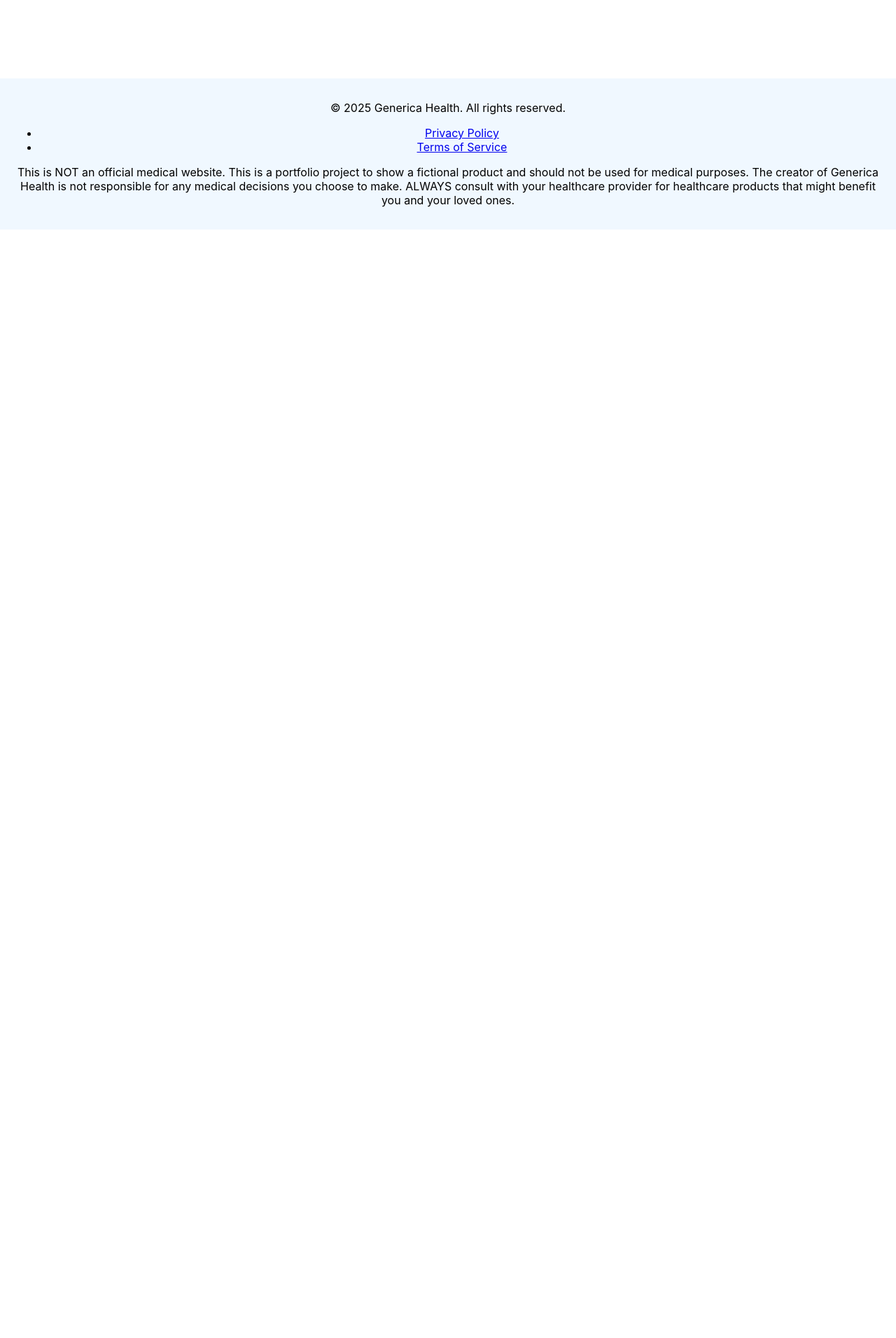
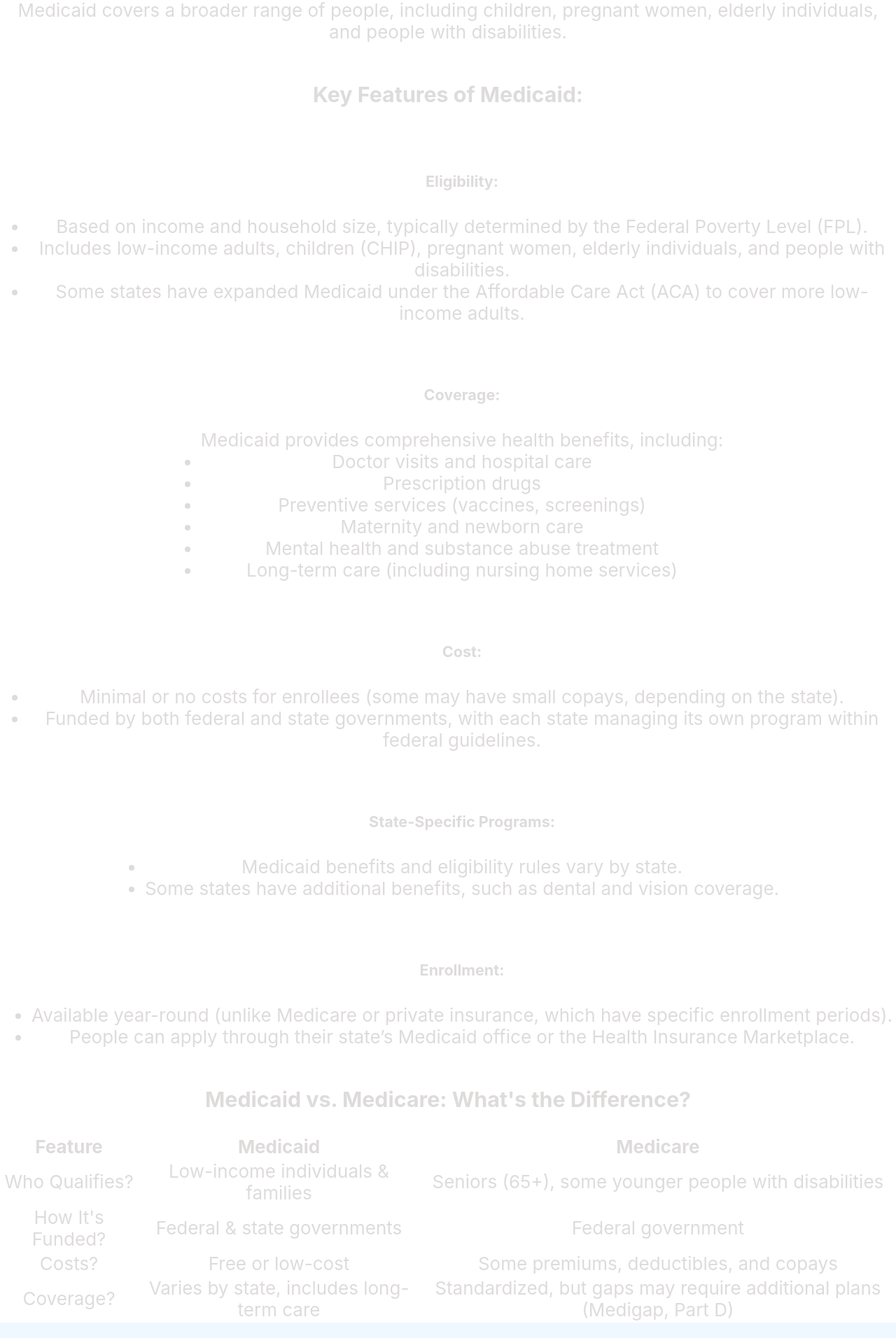
Before and after one commit to RickyFig17/Generica-Health, a React (Create React App) app: page /medicaid in a window 1280 px wide. Shown: the part 688-2600 px from the top of the page at 70% size. Before the commit the page ends 1016 px from the top, so only its background shows below. Built offline with nearby package versions, Linux system fonts and the light colour scheme.

Commit message:
adding medicaid

```diff
--- a/src/Medicaid.js
+++ b/src/Medicaid.js
@@ -1,17 +1,19 @@
 import React, { useState } from "react";
+import TextContent from "./Text.json";
 
 function Medicaid() {
   return (
     <>
-      <h1>Medicaid</h1>
+      <h1>{TextContent.TextContent.Medicaid.medicaid}</h1>
       <SearchForMedicaidPlans />
       <SearchBar />
+      <MedicaidParagraph />
     </>
   );
 }
 
 function SearchForMedicaidPlans() {
-  return <h3>Find plans near me:</h3>;
+  return <h3>{TextContent.TextContent.Medicaid.findPlans}</h3>;
 }
 
 function SearchBar() {
@@ -30,4 +32,106 @@ function SearchBar() {
   );
 }
 
+function MedicaidParagraph() {
+  return (
+    <>
+      <h3>{TextContent.TextContent.Medicaid.whatisMedicaid}</h3>
+      <p>
+        Medicaid is a joint federal and state health insurance program designed
+        to provide free or low-cost healthcare to low-income individuals and
+        families. Unlike Medicare, which is mainly for seniors, Medicaid covers
+        a broader range of people, including children, pregnant women, elderly
+        individuals, and people with disabilities.
+      </p>
+      <h3>Key Features of Medicaid:</h3>
+      <ul>
+        <h5>Eligibility:</h5>
+        <li>
+          Based on income and household size, typically determined by the
+          Federal Poverty Level (FPL).
+        </li>
+        <li>
+          Includes low-income adults, children (CHIP), pregnant women, elderly
+          individuals, and people with disabilities.
+        </li>
+        <li>
+          Some states have expanded Medicaid under the Affordable Care Act (ACA)
+          to cover more low-income adults.
+        </li>
+      </ul>
+      <ul>
+        <h5>Coverage:</h5>
+        Medicaid provides comprehensive health benefits, including:
+        <li>Doctor visits and hospital care</li>
+        <li>Prescription drugs</li>
+        <li>Preventive services (vaccines, screenings)</li>
+        <li>Maternity and newborn care</li>
+        <li>Mental health and substance abuse treatment</li>
+        <li>Long-term care (including nursing home services)</li>
+      </ul>
+      <ul>
+        <h5>Cost:</h5>
+        <li>
+          Minimal or no costs for enrollees (some may have small copays,
+          depending on the state).
+        </li>
+        <li>
+          Funded by both federal and state governments, with each state managing
+          its own program within federal guidelines.
+        </li>
+      </ul>
+      <ul>
+        <h5>State-Specific Programs:</h5>
+        <li>Medicaid benefits and eligibility rules vary by state.</li>
+        <li>
+          Some states have additional benefits, such as dental and vision
+          coverage.
+        </li>
+      </ul>
+      <ul>
+        <h5>Enrollment:</h5>
+        <li>
+          Available year-round (unlike Medicare or private insurance, which have
+          specific enrollment periods).
+        </li>
+        <li>
+          People can apply through their state’s Medicaid office or the Health
+          Insurance Marketplace.
+        </li>
+      </ul>
+      <h3>Medicaid vs. Medicare: What's the Difference?</h3>
+      <table>
+        <tr>
+          <th>Feature</th>
+          <th>Medicaid</th>
+          <th>Medicare</th>
+        </tr>
+        <tr>
+          <td>Who Qualifies?</td>
+          <td>Low-income individuals & families</td>
+          <td>Seniors (65+), some younger people with disabilities</td>
+        </tr>
+        <tr>
+          <td>How It's Funded?</td>
+          <td>Federal & state governments</td>
+          <td>Federal government</td>
+        </tr>
+        <tr>
+          <td>Costs?</td>
+          <td>Free or low-cost</td>
+          <td>Some premiums, deductibles, and copays</td>
+        </tr>
+        <tr>
+          <td>Coverage?</td>
+          <td>Varies by state, includes long-term care</td>
+          <td>
+            Standardized, but gaps may require additional plans (Medigap, Part
+            D)
+          </td>
+        </tr>
+      </table>
+    </>
+  );
+}
+
 export default Medicaid;
--- a/src/Text.json
+++ b/src/Text.json
@@ -78,6 +78,11 @@
       "fillingGaps": "Private insurance that helps fill the gaps in Medicare coverage (e.g., out-of-pocket costs like copayments, coinsurance, and deductibles).",
       "costs": "Costs",
       "medicareManyServices": "While Medicare covers many services, it doesn't pay for everything. Beneficiaries may still have out-of-pocket expenses, including premiums, deductibles, and copayments, depending on the plan."
+    },
+    "Medicaid": {
+      "medicaid": "Medicaid",
+      "findPlans": "Find plans near me:",
+      "whatisMedicaid": "What is Medicaid?"
     }
   }
 }
```
